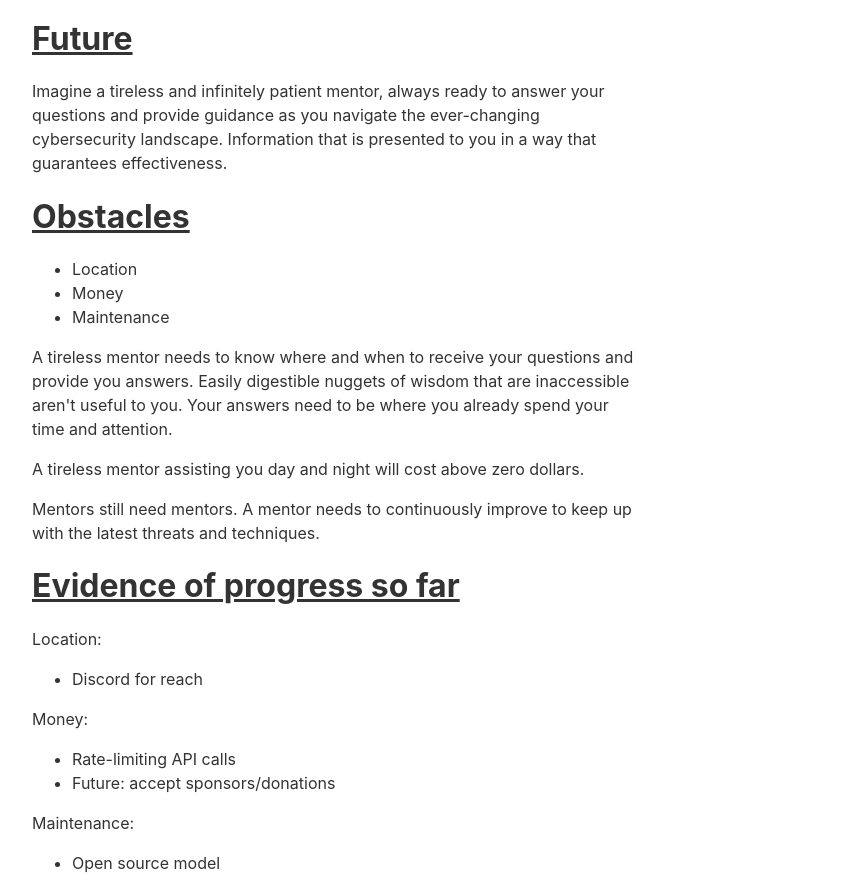
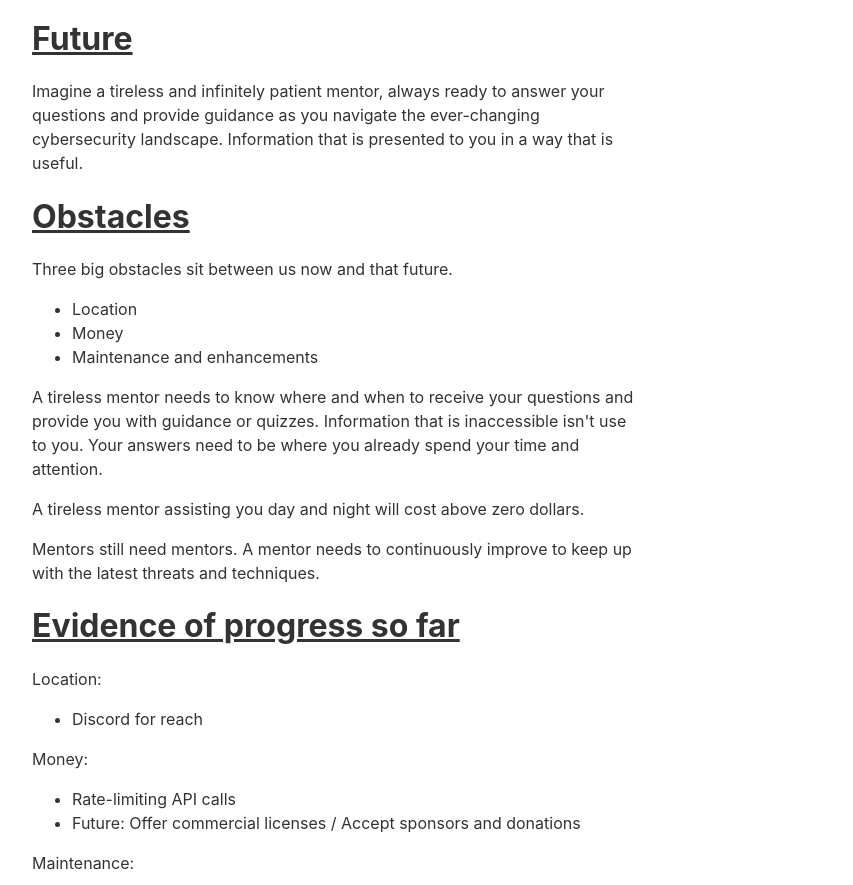
Before and after one commit to 1NF053C/op, an Eleventy site: page packages/blog/src/posts/post.4.ai-cybersecurity-assistant.md in a window 1280 px wide. Shown: the part 579-1464 px from the top of the page, without its empty margins (304-1157 px from the left). Built offline with nearby package versions, Linux system fonts and the light colour scheme; Eleventy itself is replaced by a stand-in of ours; files that its build step writes are made by us from their sources.

Commit message:
post 4 update

```diff
--- a/packages/blog/src/posts/post.4.ai-cybersecurity-assistant.md
+++ b/packages/blog/src/posts/post.4.ai-cybersecurity-assistant.md
@@ -21,15 +21,17 @@ The cybersecurity landscape is rapidly changing and the demand for skilled profe
 
 # <u>Future</u>
 
-Imagine a tireless and infinitely patient mentor, always ready to answer your questions and provide guidance as you navigate the ever-changing cybersecurity landscape. Information that is presented to you in a way that guarantees effectiveness.
+Imagine a tireless and infinitely patient mentor, always ready to answer your questions and provide guidance as you navigate the ever-changing cybersecurity landscape. Information that is presented to you in a way that is useful.
 
 # <u>Obstacles</u>
 
+Three big obstacles sit between us now and that future.
+
 - Location
 - Money
-- Maintenance
+- Maintenance and enhancements
 
-A tireless mentor needs to know where and when to receive your questions and provide you answers. Easily digestible nuggets of wisdom that are inaccessible aren't useful to you. Your answers need to be where you already spend your time and attention.
+A tireless mentor needs to know where and when to receive your questions and provide you with guidance or quizzes. Information that is inaccessible isn't use to you. Your answers need to be where you already spend your time and attention.
 
 A tireless mentor assisting you day and night will cost above zero dollars.
 
@@ -42,7 +44,7 @@ Location:
 
 Money:
 - Rate-limiting API calls
-- Future: accept sponsors/donations
+- Future: Offer commercial licenses / Accept sponsors and donations
 
 Maintenance:
 - Open source model
```
